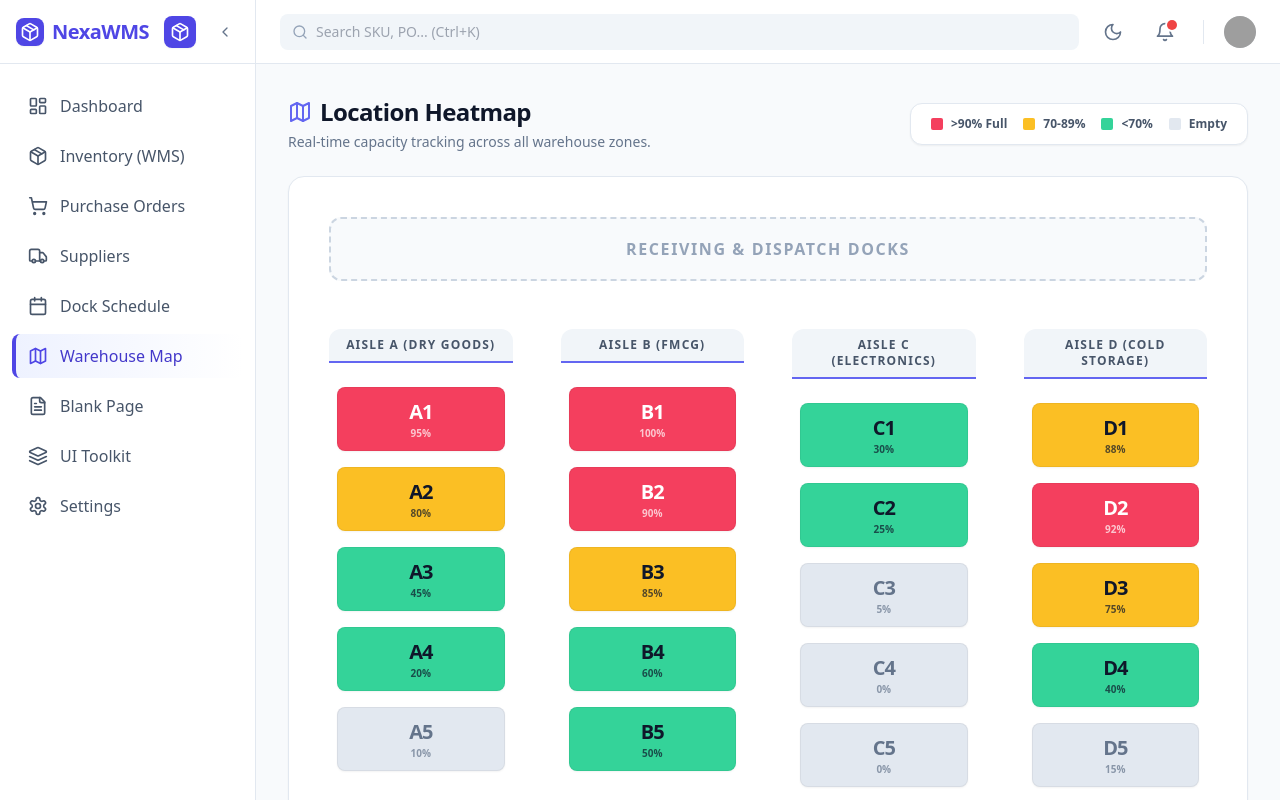
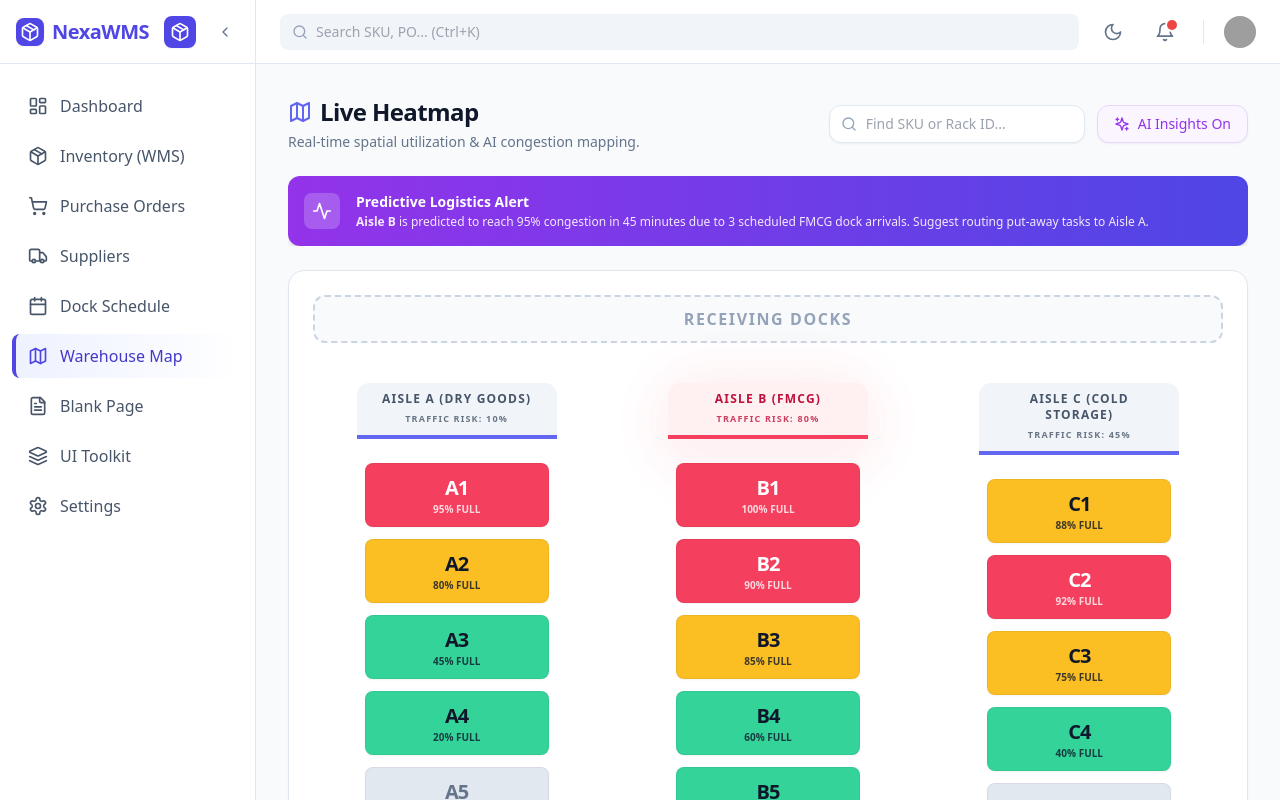
Before and after one commit to Naruto7H/NEXUSWMS, a React (Vite) app: page /map in a window 1280 px wide. Built offline with nearby package versions, Linux system fonts and the light colour scheme; grey boxes are pictures that could not be loaded.

Commit message:
Enhance WarehouseMap with AI insights and inventory features
Refactor WarehouseMap component to include AI congestion risk, dynamic inventory management, and enhanced search functionality.

```diff
--- a/src/pages/WarehouseMap.jsx
+++ b/src/pages/WarehouseMap.jsx
@@ -1,108 +1,212 @@
-import React, { useState } from 'react';
-import { Map, AlertTriangle, Info, Package, ChevronRight, X } from 'lucide-react';
+import React, { useState, useMemo, useEffect } from 'react';
+import {
+  Map, AlertTriangle, Info, Package, ChevronRight, X,
+  Search, Sparkles, ArrowRightLeft, ClipboardCheck, Activity
+} from 'lucide-react';
 import { motion, AnimatePresence } from 'framer-motion';
+import toast from 'react-hot-toast';
 
-const warehouseData = [
-  { id: 'A', name: 'Aisle A (Dry Goods)', racks: [
-    { id: 'A1', capacity: 95, items: 142, status: 'critical' },
-    { id: 'A2', capacity: 80, items: 110, status: 'warning' },
-    { id: 'A3', capacity: 45, items: 65, status: 'good' },
-    { id: 'A4', capacity: 20, items: 30, status: 'good' },
-    { id: 'A5', capacity: 10, items: 15, status: 'empty' },
+// Initial structure with embedded mock item data for the search feature
+const initialWarehouseData = [
+  { id: 'A', name: 'Aisle A (Dry Goods)', congestionRisk: 15, racks: [
+    { id: 'A1', capacity: 95, items: 142, status: 'critical', inventory: [{ sku: 'SKU-2291', name: 'Basmati Rice Premium 5kg', qty: 142 }] },
+    { id: 'A2', capacity: 80, items: 110, status: 'warning', inventory: [{ sku: 'SKU-1092', name: 'Ariel Matic Front Load', qty: 110 }] },
+    { id: 'A3', capacity: 45, items: 65, status: 'good', inventory: [] },
+    { id: 'A4', capacity: 20, items: 30, status: 'good', inventory: [] },
+    { id: 'A5', capacity: 10, items: 15, status: 'empty', inventory: [] },
   ]},
-  { id: 'B', name: 'Aisle B (FMCG)', racks: [
-    { id: 'B1', capacity: 100, items: 150, status: 'critical' },
-    { id: 'B2', capacity: 90, items: 135, status: 'warning' },
-    { id: 'B3', capacity: 85, items: 120, status: 'warning' },
-    { id: 'B4', capacity: 60, items: 85, status: 'good' },
-    { id: 'B5', capacity: 50, items: 70, status: 'good' },
+  { id: 'B', name: 'Aisle B (FMCG)', congestionRisk: 85, racks: [
+    { id: 'B1', capacity: 100, items: 150, status: 'critical', inventory: [{ sku: 'SKU-4431', name: 'OnePlus Nord 5', qty: 150 }] },
+    { id: 'B2', capacity: 90, items: 135, status: 'warning', inventory: [] },
+    { id: 'B3', capacity: 85, items: 120, status: 'warning', inventory: [] },
+    { id: 'B4', capacity: 60, items: 85, status: 'good', inventory: [] },
+    { id: 'B5', capacity: 50, items: 70, status: 'good', inventory: [] },
   ]},
-  { id: 'C', name: 'Aisle C (Electronics)', racks: [
-    { id: 'C1', capacity: 30, items: 40, status: 'good' },
-    { id: 'C2', capacity: 25, items: 35, status: 'good' },
-    { id: 'C3', capacity: 5, items: 5, status: 'empty' },
-    { id: 'C4', capacity: 0, items: 0, status: 'empty' },
-    { id: 'C5', capacity: 0, items: 0, status: 'empty' },
-  ]},
-  { id: 'D', name: 'Aisle D (Cold Storage)', racks: [
-    { id: 'D1', capacity: 88, items: 112, status: 'warning' },
-    { id: 'D2', capacity: 92, items: 125, status: 'critical' },
-    { id: 'D3', capacity: 75, items: 95, status: 'warning' },
-    { id: 'D4', capacity: 40, items: 50, status: 'good' },
-    { id: 'D5', capacity: 15, items: 20, status: 'empty' },
+  { id: 'C', name: 'Aisle C (Cold Storage)', congestionRisk: 40, racks: [
+    { id: 'C1', capacity: 88, items: 112, status: 'warning', inventory: [{ sku: 'SKU-7721', name: 'Al Ain Fresh Milk 2L', qty: 112 }] },
+    { id: 'C2', capacity: 92, items: 125, status: 'critical', inventory: [{ sku: 'SKU-8922', name: 'Fresh Norwegian Salmon', qty: 125 }] },
+    { id: 'C3', capacity: 75, items: 95, status: 'warning', inventory: [] },
+    { id: 'C4', capacity: 40, items: 50, status: 'good', inventory: [] },
+    { id: 'C5', capacity: 15, items: 20, status: 'empty', inventory: [] },
   ]}
 ];
 
 export default function WarehouseMap() {
+  const [warehouseData, setWarehouseData] = useState(initialWarehouseData);
   const [selectedRack, setSelectedRack] = useState(null);
+  const [searchQuery, setSearchQuery] = useState('');
+  const [isTransferMode, setIsTransferMode] = useState(false);
+  const [aiEnabled, setAiEnabled] = useState(true);
 
-  const getRackColor = (capacity) => {
+  // Real-time simulation
+  useEffect(() => {
+    const interval = setInterval(() => {
+      setWarehouseData(prev => prev.map(aisle => ({
+        ...aisle,
+        congestionRisk: Math.max(10, Math.min(95, aisle.congestionRisk + (Math.random() > 0.5 ? 5 : -5)))
+      })));
+    }, 5000);
+    return () => clearInterval(interval);
+  }, []);
+
+  const handleRackClick = (rack) => {
+    if (isTransferMode && selectedRack) {
+      if (rack.id === selectedRack.id) {
+        setIsTransferMode(false);
+        return;
+      }
+      // Execute Mock Transfer
+      toast.success(`Transferred inventory from ${selectedRack.id} to ${rack.id}`);
+      setIsTransferMode(false);
+      setSelectedRack(null);
+    } else {
+      setSelectedRack(rack);
+    }
+  };
+
+  const handleAudit = () => {
+    toast.success(`Audit task created for Location ${selectedRack?.id}`);
+  };
+
+  const getRackColor = (capacity, isHighlighted, isTransferTarget) => {
+    if (isTransferTarget) return 'bg-indigo-500 text-white animate-pulse shadow-[0_0_15px_rgba(99,102,241,0.5)]';
+    if (isHighlighted) return 'bg-purple-500 text-white ring-4 ring-purple-300 dark:ring-purple-900 shadow-[0_0_20px_rgba(168,85,247,0.6)] scale-110 z-20';
     if (capacity >= 90) return 'bg-rose-500 hover:bg-rose-600 text-white';
     if (capacity >= 70) return 'bg-amber-400 hover:bg-amber-500 text-slate-900';
     if (capacity > 15) return 'bg-emerald-400 hover:bg-emerald-500 text-slate-900';
     return 'bg-slate-200 dark:bg-slate-700 hover:bg-slate-300 dark:hover:bg-slate-600 text-slate-500 dark:text-slate-400';
   };
 
+  // Search Logic
+  const query = searchQuery.toLowerCase();
+  const searchResults = useMemo(() => {
+    if (!query) return new Set();
+    const results = new Set();
+    warehouseData.forEach(aisle => {
+      aisle.racks.forEach(rack => {
+        if (rack.id.toLowerCase().includes(query)) results.add(rack.id);
+        if (rack.inventory.some(item => item.name.toLowerCase().includes(query) || item.sku.toLowerCase().includes(query))) {
+          results.add(rack.id);
+        }
+      });
+    });
+    return results;
+  }, [query, warehouseData]);
+
   return (
     <div className="flex flex-col lg:flex-row gap-6 h-full min-h-[calc(100vh-10rem)]">
 
-      {/* Left Side: The Map Grid */}
+      {/* Left Side: Map UI */}
       <div className={`flex-1 flex flex-col transition-all duration-500 ${selectedRack ? 'lg:mr-0' : ''}`}>
 
-        {/* Header Section */}
+        {/* Header & Controls */}
         <div className="flex flex-col xl:flex-row xl:items-center justify-between gap-4 mb-6">
           <div>
             <h1 className="text-2xl font-bold text-slate-900 dark:text-white tracking-tight flex items-center gap-2">
-              <Map className="w-6 h-6 text-indigo-500" /> Location Heatmap
+              <Map className="w-6 h-6 text-indigo-500" /> Live Heatmap
             </h1>
-            <p className="text-sm text-slate-500 dark:text-slate-400 mt-1">Real-time capacity tracking across all warehouse zones.</p>
+            <p className="text-sm text-slate-500 dark:text-slate-400 mt-1">Real-time spatial utilization & AI congestion mapping.</p>
           </div>
 
-          {/* Legend - FIXED: HTML entities used for symbols */}
-          <div className="flex flex-wrap items-center gap-4 bg-white dark:bg-slate-800 p-3 px-5 rounded-xl shadow-sm border border-slate-200 dark:border-slate-700 text-xs font-semibold text-slate-600 dark:text-slate-300">
-            <div className="flex items-center gap-2"><div className="w-3 h-3 rounded-sm bg-rose-500"></div> &gt;90% Full</div>
-            <div className="flex items-center gap-2"><div className="w-3 h-3 rounded-sm bg-amber-400"></div> 70-89%</div>
-            <div className="flex items-center gap-2"><div className="w-3 h-3 rounded-sm bg-emerald-400"></div> &lt;70%</div>
-            <div className="flex items-center gap-2"><div className="w-3 h-3 rounded-sm bg-slate-200 dark:bg-slate-700"></div> Empty</div>
+          <div className="flex flex-col sm:flex-row gap-3">
+            <div className="relative">
+              <Search className="w-4 h-4 absolute left-3 top-1/2 -translate-y-1/2 text-slate-400" />
+              <input
+                type="text"
+                placeholder="Find SKU or Rack ID..."
+                value={searchQuery}
+                onChange={(e) => setSearchQuery(e.target.value)}
+                className="w-full sm:w-64 pl-9 pr-4 py-2 bg-white dark:bg-slate-800 border border-slate-200 dark:border-slate-700 rounded-xl text-sm focus:ring-2 focus:ring-indigo-500 outline-none dark:text-white shadow-sm"
+              />
+            </div>
+            <button
+              onClick={() => setAiEnabled(!aiEnabled)}
+              className={`flex items-center gap-2 px-4 py-2 rounded-xl text-sm font-medium transition-all shadow-sm border ${aiEnabled ? 'bg-purple-50 dark:bg-purple-900/20 text-purple-600 dark:text-purple-400 border-purple-200 dark:border-purple-800' : 'bg-white dark:bg-slate-800 text-slate-600 dark:text-slate-400 border-slate-200 dark:border-slate-700'}`}
+            >
+              <Sparkles className="w-4 h-4" /> AI Insights {aiEnabled ? 'On' : 'Off'}
+            </button>
           </div>
         </div>
 
+        {/* AI Insight Banner */}
+        <AnimatePresence>
+          {aiEnabled && (
+            <motion.div
+              initial={{ opacity: 0, height: 0 }}
+              animate={{ opacity: 1, height: 'auto' }}
+              exit={{ opacity: 0, height: 0 }}
+              className="mb-6 overflow-hidden"
+            >
+              <div className="bg-gradient-to-r from-purple-600 to-indigo-600 p-4 rounded-xl text-white shadow-md flex items-start sm:items-center gap-4">
+                <div className="p-2 bg-white/20 rounded-lg shrink-0">
+                  <Activity className="w-5 h-5" />
+                </div>
+                <div>
+                  <h4 className="font-bold text-sm">Predictive Logistics Alert</h4>
+                  <p className="text-xs text-purple-100 mt-0.5">
+                    <strong>Aisle B</strong> is predicted to reach 95% congestion in 45 minutes due to 3 scheduled FMCG dock arrivals. Suggest routing put-away tasks to Aisle A.
+                  </p>
+                </div>
+              </div>
+            </motion.div>
+          )}
+        </AnimatePresence>
+
         {/* Interactive Warehouse Grid */}
-        <div className="bg-white dark:bg-slate-800 border border-slate-200 dark:border-slate-700 rounded-2xl shadow-sm p-6 sm:p-10 flex-1 overflow-auto">
+        <div className="bg-white dark:bg-slate-800 border border-slate-200 dark:border-slate-700 rounded-2xl shadow-sm p-6 flex-1 overflow-auto relative">
 
-          <div className="min-w-[600px]">
-            {/* Dock Area */}
-            <div className="w-full h-16 border-2 border-dashed border-slate-300 dark:border-slate-600 rounded-xl flex items-center justify-center text-slate-400 dark:text-slate-500 font-bold tracking-widest uppercase mb-12 bg-slate-50 dark:bg-slate-900/40">
-              Receiving & Dispatch Docks
+          {isTransferMode && (
+             <div className="absolute top-4 left-1/2 -translate-x-1/2 bg-slate-900 text-white px-4 py-2 rounded-full text-sm font-medium flex items-center gap-2 shadow-xl z-50 animate-pulse">
+               <ArrowRightLeft className="w-4 h-4" /> Select destination rack for transfer
+               <button onClick={() => setIsTransferMode(false)} className="ml-2 hover:text-rose-400"><X className="w-4 h-4" /></button>
+             </div>
+          )}
+
+          <div className="min-w-[600px] pb-10">
+            <div className="w-full h-12 border-2 border-dashed border-slate-300 dark:border-slate-600 rounded-xl flex items-center justify-center text-slate-400 font-bold tracking-widest uppercase mb-10 bg-slate-50 dark:bg-slate-900/40">
+              Receiving Docks
             </div>
 
-            <div className="grid grid-cols-4 gap-6 xl:gap-12">
+            <div className="flex justify-around gap-6">
               {warehouseData.map((aisle, idx) => (
                 <motion.div
                   key={aisle.id}
-                  initial={{ opacity: 0, y: 20 }}
-                  animate={{ opacity: 1, y: 0 }}
-                  transition={{ delay: idx * 0.1 }}
-                  className="flex flex-col items-center"
+                  initial={{ opacity: 0, y: 20 }} animate={{ opacity: 1, y: 0 }} transition={{ delay: idx * 0.1 }}
+                  className="flex flex-col items-center flex-1 max-w-[200px]"
                 >
-                  <div className="bg-slate-100 dark:bg-slate-900 px-4 py-2 rounded-t-xl border-b-2 border-indigo-500 text-xs font-black text-slate-600 dark:text-slate-400 mb-6 text-center w-full uppercase tracking-widest">
+                  <div className="relative w-full">
+                    {/* AI Congestion Heatmap Overlay */}
+                    {aiEnabled && aisle.congestionRisk > 70 && (
+                      <div className="absolute -inset-4 bg-rose-500/10 dark:bg-rose-500/20 blur-xl rounded-full z-0 animate-pulse"></div>
+                    )}
+
+                    <div className={`relative z-10 px-4 py-2 rounded-t-xl border-b-4 text-xs font-black mb-6 text-center w-full uppercase tracking-widest ${aiEnabled && aisle.congestionRisk > 70 ? 'border-rose-500 bg-rose-50 text-rose-700 dark:bg-rose-900/30 dark:text-rose-400' : 'border-indigo-500 bg-slate-100 text-slate-600 dark:bg-slate-900 dark:text-slate-400'}`}>
                       {aisle.name}
+                      {aiEnabled && <div className="text-[9px] mt-1 opacity-80">Traffic Risk: {aisle.congestionRisk}%</div>}
+                    </div>
                   </div>
 
-                  <div className="space-y-4 w-full px-2">
-                    {aisle.racks.map((rack) => (
+                  <div className="space-y-3 w-full px-2 relative z-10">
+                    {aisle.racks.map((rack) => {
+                      const isHighlighted = searchResults.has(rack.id);
+                      const isTransferTarget = isTransferMode && selectedRack?.id !== rack.id;
+
+                      return (
                         <button
                           key={rack.id}
-                        onClick={() => setSelectedRack(rack)}
-                        className={`w-full h-16 rounded-lg shadow-sm border border-black/5 dark:border-white/5 flex flex-col items-center justify-center transition-all group relative
-                          ${getRackColor(rack.capacity)}
-                          ${selectedRack?.id === rack.id ? 'ring-4 ring-indigo-500 ring-offset-2 dark:ring-offset-slate-900 scale-105 z-10' : 'hover:scale-105'}
+                          onClick={() => handleRackClick(rack)}
+                          disabled={isTransferMode && selectedRack?.id === rack.id}
+                          className={`w-full h-16 rounded-lg shadow-sm border border-black/5 dark:border-white/5 flex flex-col items-center justify-center transition-all duration-300 group relative
+                            ${getRackColor(rack.capacity, isHighlighted, isTransferTarget)}
+                            ${selectedRack?.id === rack.id && !isTransferMode ? 'ring-4 ring-indigo-500 scale-105 z-10' : 'hover:scale-105'}
+                            ${isTransferMode && selectedRack?.id === rack.id ? 'opacity-50 cursor-not-allowed' : ''}
                           `}
                         >
                           <span className="font-black text-xl tracking-tighter">{rack.id}</span>
-                        <span className="text-[10px] font-bold opacity-70 uppercase">{rack.capacity}%</span>
+                          <span className="text-[10px] font-bold opacity-80 uppercase">{rack.capacity}% Full</span>
                         </button>
-                    ))}
+                      );
+                    })}
                   </div>
                 </motion.div>
               ))}
@@ -113,30 +217,23 @@ export default function WarehouseMap() {
 
       {/* Right Side: Detail Drawer */}
       <AnimatePresence>
-        {selectedRack && (
+        {selectedRack && !isTransferMode && (
           <motion.div
-            initial={{ x: 300, opacity: 0 }}
-            animate={{ x: 0, opacity: 1 }}
-            exit={{ x: 300, opacity: 0 }}
-            className="w-full lg:w-96 bg-white dark:bg-slate-800 border border-slate-200 dark:border-slate-700 rounded-2xl shadow-2xl flex flex-col overflow-hidden"
+            initial={{ x: 300, opacity: 0 }} animate={{ x: 0, opacity: 1 }} exit={{ x: 300, opacity: 0 }}
+            className="w-full lg:w-96 bg-white dark:bg-slate-800 border border-slate-200 dark:border-slate-700 rounded-2xl shadow-2xl flex flex-col overflow-hidden shrink-0"
           >
-            {/* Drawer Header */}
             <div className="p-5 border-b border-slate-200 dark:border-slate-700 flex items-center justify-between bg-slate-50/50 dark:bg-slate-900/30">
               <div>
-                <h3 className="font-bold text-xl text-slate-900 dark:text-white flex items-center gap-2 tracking-tight">
-                  Location {selectedRack.id}
-                </h3>
+                <h3 className="font-bold text-xl text-slate-900 dark:text-white tracking-tight">Location {selectedRack.id}</h3>
                 <p className="text-[10px] font-bold text-indigo-500 uppercase tracking-widest mt-0.5">Physical Zone Analytics</p>
               </div>
-              <button onClick={() => setSelectedRack(null)} className="p-2 hover:bg-slate-200 dark:hover:bg-slate-700 rounded-full transition-all text-slate-400 hover:text-slate-600">
+              <button onClick={() => setSelectedRack(null)} className="p-2 hover:bg-slate-200 dark:hover:bg-slate-700 rounded-full text-slate-400">
                 <X className="w-5 h-5" />
               </button>
             </div>
 
-            {/* Drawer Content */}
-            <div className="p-6 flex-1 overflow-y-auto space-y-8">
+            <div className="p-6 flex-1 overflow-y-auto space-y-6">
 
-              {/* Animated Capacity Meter */}
               <div className="space-y-3">
                 <div className="flex justify-between items-end">
                   <span className="text-xs font-black text-slate-500 uppercase tracking-wider">Utilization</span>
@@ -144,75 +241,54 @@ export default function WarehouseMap() {
                     {selectedRack.capacity}%
                   </span>
                 </div>
-                <div className="w-full h-3.5 bg-slate-100 dark:bg-slate-700/50 rounded-full overflow-hidden p-0.5 shadow-inner">
+                <div className="w-full h-3.5 bg-slate-100 dark:bg-slate-700/50 rounded-full overflow-hidden">
                   <motion.div
-                    initial={{ width: 0 }}
-                    animate={{ width: `${selectedRack.capacity}%` }}
-                    transition={{ duration: 1, ease: "circOut" }}
-                    className={`h-full rounded-full ${selectedRack.capacity >= 90 ? 'bg-rose-500' : selectedRack.capacity >= 70 ? 'bg-amber-400' : 'bg-emerald-400'} shadow-sm`}
+                    initial={{ width: 0 }} animate={{ width: `${selectedRack.capacity}%` }}
+                    className={`h-full ${selectedRack.capacity >= 90 ? 'bg-rose-500' : selectedRack.capacity >= 70 ? 'bg-amber-400' : 'bg-emerald-400'}`}
                   />
                 </div>
-                {selectedRack.capacity >= 90 && (
-                  <div className="flex items-start gap-2 p-3 rounded-lg bg-rose-50 dark:bg-rose-500/10 border border-rose-100 dark:border-rose-500/20 mt-2">
-                    <AlertTriangle className="w-4 h-4 text-rose-500 flex-shrink-0 mt-0.5" />
-                    <p className="text-[11px] text-rose-600 dark:text-rose-400 font-bold leading-tight">CRITICAL: Storage density exceeds safety thresholds for this zone.</p>
-                  </div>
-                )}
               </div>
 
-              {/* Stats Grid */}
               <div className="grid grid-cols-2 gap-4">
                 <div className="bg-slate-50 dark:bg-slate-900/50 p-4 rounded-xl border border-slate-100 dark:border-slate-700/50">
                   <Package className="w-5 h-5 text-indigo-500 mb-2" />
-                  <p className="text-2xl font-black text-slate-900 dark:text-white tracking-tighter">{selectedRack.items}</p>
-                  <p className="text-[10px] text-slate-500 uppercase font-black tracking-widest">Stock Units</p>
+                  <p className="text-2xl font-black text-slate-900 dark:text-white">{selectedRack.items}</p>
+                  <p className="text-[10px] text-slate-500 uppercase font-black">Stock Units</p>
                 </div>
                 <div className="bg-slate-50 dark:bg-slate-900/50 p-4 rounded-xl border border-slate-100 dark:border-slate-700/50">
                   <Info className="w-5 h-5 text-emerald-500 mb-2" />
-                  <p className="text-2xl font-black text-slate-900 dark:text-white tracking-tighter">Active</p>
-                  <p className="text-[10px] text-slate-500 uppercase font-black tracking-widest">Bin Status</p>
+                  <p className="text-lg font-black text-slate-900 dark:text-white mt-1 capitalize">{selectedRack.status}</p>
+                  <p className="text-[10px] text-slate-500 uppercase font-black">Status</p>
                 </div>
               </div>
 
-              {/* Items List */}
-              <div className="space-y-4">
-                <h4 className="text-xs font-black text-slate-900 dark:text-white uppercase tracking-widest">Inventory Manifest</h4>
-                {selectedRack.items > 0 ? (
-                  <div className="space-y-2">
-                    {[1, 2, 3].map((item) => (
-                      <div key={item} className="flex items-center justify-between p-3.5 border border-slate-100 dark:border-slate-700 rounded-xl hover:border-indigo-400 dark:hover:border-indigo-500 transition-all cursor-pointer bg-white dark:bg-slate-800 shadow-sm hover:shadow-md group">
-                        <div className="flex gap-3 items-center">
-                          <div className="w-8 h-8 rounded bg-slate-50 dark:bg-slate-900 flex items-center justify-center text-[10px] font-black text-indigo-500 border border-slate-100 dark:border-slate-800 italic">SKU</div>
+              {/* Dynamic Items List */}
+              <div className="space-y-3">
+                <h4 className="text-xs font-black text-slate-900 dark:text-white uppercase tracking-widest border-b border-slate-100 dark:border-slate-700 pb-2">Stored SKUs</h4>
+                {selectedRack.inventory && selectedRack.inventory.length > 0 ? (
+                  selectedRack.inventory.map((item, idx) => (
+                    <div key={idx} className="flex items-center justify-between p-3 border border-slate-100 dark:border-slate-700 rounded-xl bg-white dark:bg-slate-800">
                       <div>
-                            <p className="text-sm font-bold text-slate-900 dark:text-white group-hover:text-indigo-600 dark:group-hover:text-indigo-400 transition-colors">SKU-994{item}2</p>
-                            <p className="text-[10px] text-slate-400 font-bold uppercase tracking-tighter">FMCG Division</p>
+                        <p className="text-sm font-bold text-slate-900 dark:text-white">{item.name}</p>
+                        <p className="text-[10px] text-slate-400 font-bold uppercase">{item.sku}</p>
                       </div>
+                      <p className="text-xs font-black text-indigo-600 dark:text-indigo-400">{item.qty} units</p>
                     </div>
-                        <div className="text-right flex items-center gap-2">
-                          <p className="text-xs font-black text-slate-700 dark:text-slate-300">{Math.floor(selectedRack.items / 3)} u</p>
-                          <ChevronRight className="w-4 h-4 text-slate-300" />
+                  ))
+                ) : (
+                  <p className="text-sm text-slate-500 text-center py-4">No active SKUs in this rack.</p>
+                )}
               </div>
-                      </div>
-                    ))}
-                  </div>
-                ) : (
-                  <div className="py-10 border-2 border-dashed border-slate-200 dark:border-slate-700 rounded-2xl flex flex-col items-center justify-center opacity-50">
-                    <X className="w-8 h-8 text-slate-300 mb-2" />
-                    <p className="text-xs text-slate-500 font-black uppercase tracking-widest">Zone Empty</p>
-                  </div>
-                )}
             </div>
 
             {/* Action Footer */}
-              <div className="pt-4 border-t border-slate-100 dark:border-slate-700 grid grid-cols-2 gap-3">
-                <button className="py-3 bg-slate-50 dark:bg-slate-900 text-slate-600 dark:text-slate-400 text-xs font-black uppercase tracking-widest rounded-xl hover:bg-slate-100 dark:hover:bg-slate-800 transition-all border border-slate-200 dark:border-slate-700">
-                  Audit
+            <div className="p-4 border-t border-slate-100 dark:border-slate-700 bg-slate-50 dark:bg-slate-900/50 grid grid-cols-2 gap-3">
+              <button onClick={handleAudit} className="flex items-center justify-center gap-2 py-2.5 bg-white dark:bg-slate-800 text-slate-700 dark:text-slate-300 text-xs font-bold uppercase rounded-xl hover:bg-slate-100 transition-all border border-slate-200 dark:border-slate-700 shadow-sm">
+                <ClipboardCheck className="w-4 h-4" /> Audit
               </button>
-                <button className="py-3 bg-indigo-600 text-white text-xs font-black uppercase tracking-widest rounded-xl hover:bg-indigo-700 transition-all shadow-lg shadow-indigo-500/20">
-                  Transfer
+              <button onClick={() => setIsTransferMode(true)} className="flex items-center justify-center gap-2 py-2.5 bg-indigo-600 text-white text-xs font-bold uppercase rounded-xl hover:bg-indigo-700 transition-all shadow-md shadow-indigo-500/20">
+                <ArrowRightLeft className="w-4 h-4" /> Transfer
               </button>
-              </div>
-
             </div>
           </motion.div>
         )}
```
Lines whose indentation alone changed are shown as unchanged.
